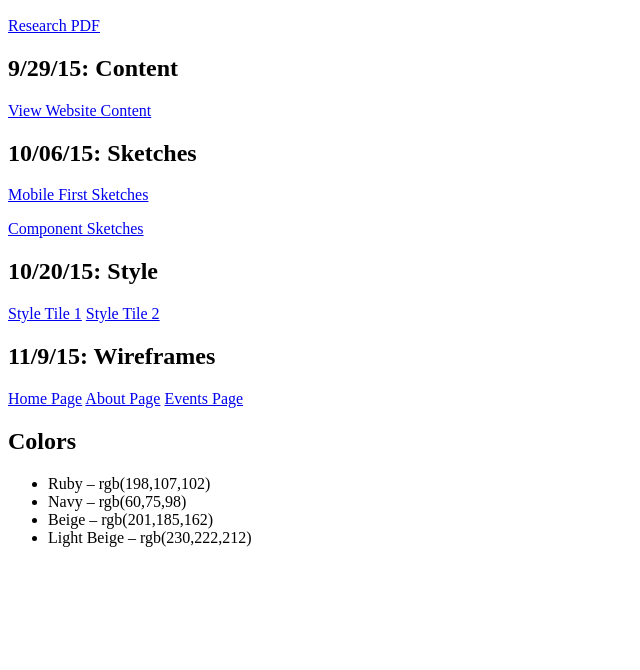
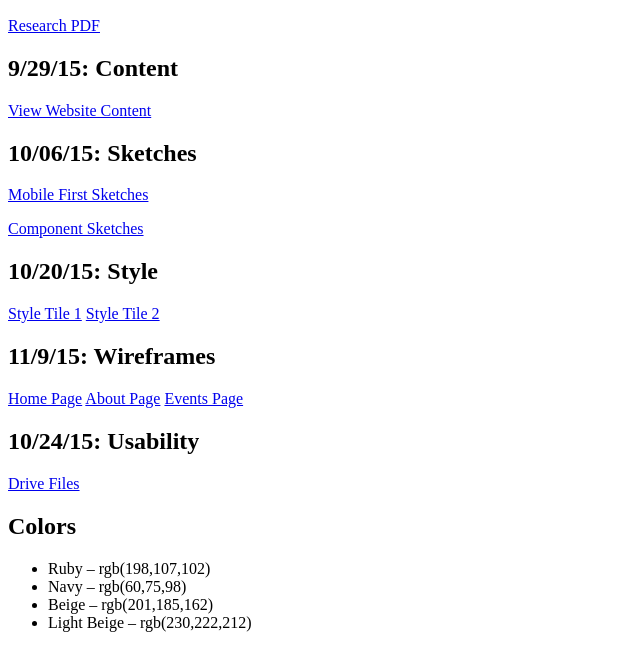
Before and after one commit to JohnVrhovnik/OffTheVine, a plain HTML site: page index.html in a window 1280 px wide. Shown: the part 110-780 px from the top of the page, without its empty margins (0-640 px from the left). Drawn offline with Linux system fonts and the light colour scheme.

Commit message:
Usability Link

```diff
--- a/index.html
+++ b/index.html
@@ -27,6 +27,8 @@
       <a href="Wireframes/index.html">Home Page</a>
       <a href="Wireframes/about.html">About Page</a>
       <a href="Wireframes/events.html">Events Page</a>
+    <h2>10/24/15: Usability</h2>
+      <a href="https://drive.google.com/folderview?id=0B6jl8WlfPkoiYVFTM0xDOUJGQ1k&usp=sharing">Drive Files</a>
     <h2>Colors</h2>
       <ul>
         <li>Ruby – rgb(198,107,102)</li>
```
